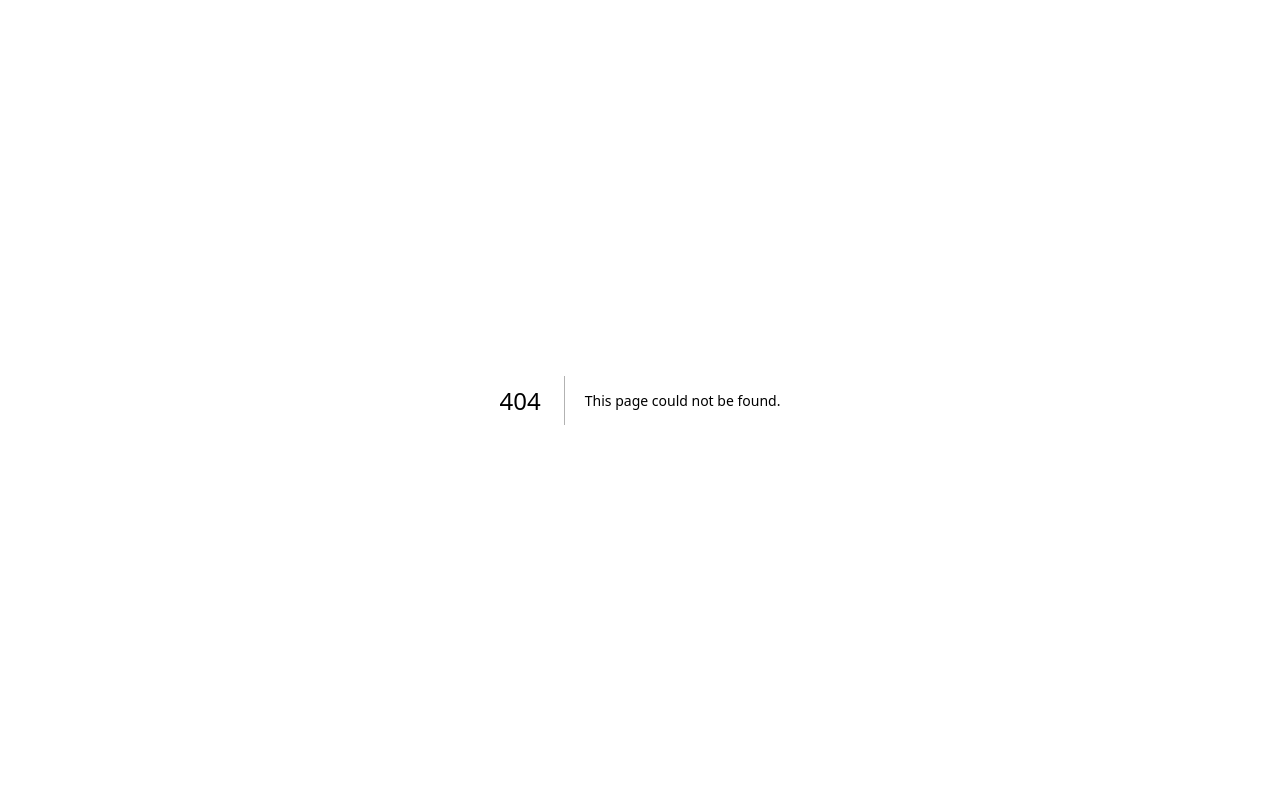
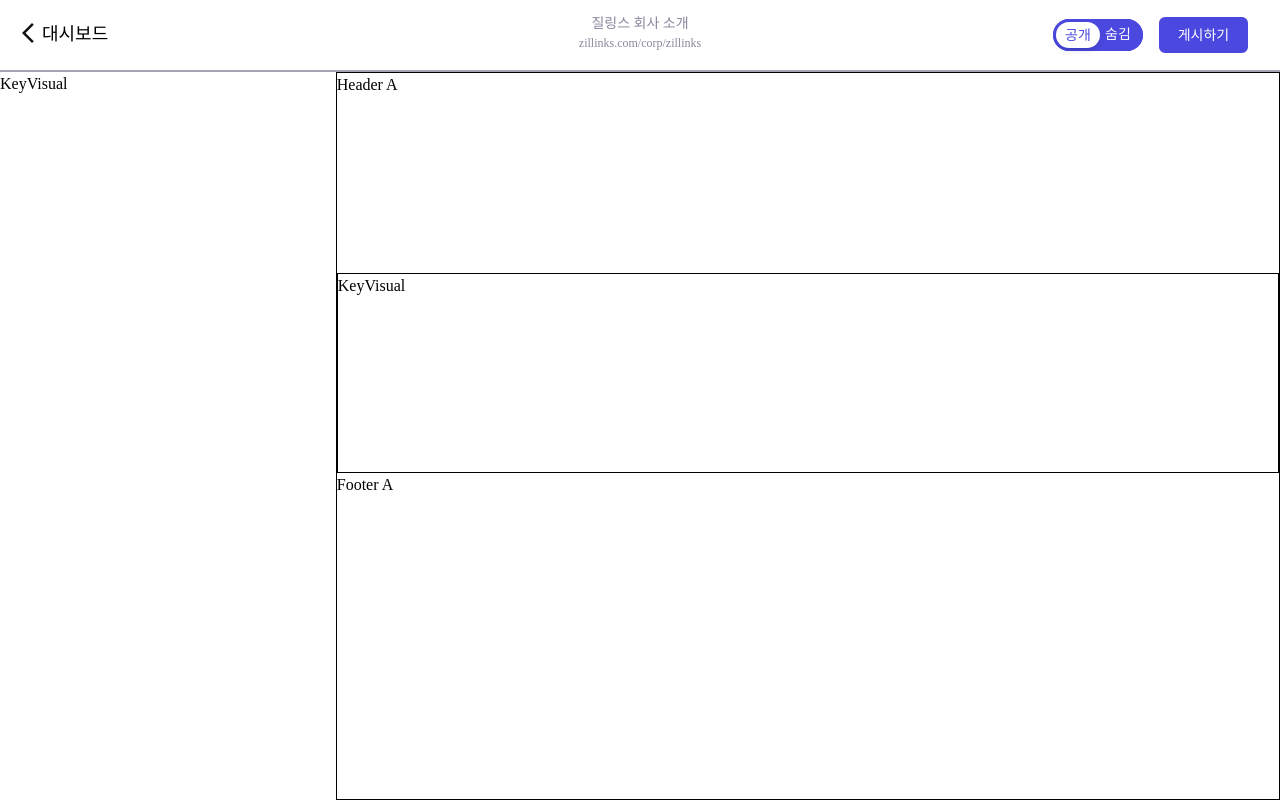
Before and after one commit to boyon99/TEAM-INTRO-FE, a Next.js app: page /builder/keyvisual in a window 1280 px wide. Before the commit this address had no page. Built offline with nearby package versions, Linux system fonts and the light colour scheme; a web font is replaced by a local one.

Commit message:
feat: keyvisual 페이지 생성

```diff
--- /dev/null
+++ b/src/pages/builder/keyvisual.tsx
@@ -0,0 +1,11 @@
+import EditBuilder from "@/components/buider/LeftPanel";
+import Layout from "@/components/buider/Layout";
+import React, { useState } from "react";
+
+export default function KeyVisual() {
+  return (
+    <div>
+      <Layout>{<h1>KeyVisual</h1>}</Layout>
+    </div>
+  );
+}
```
